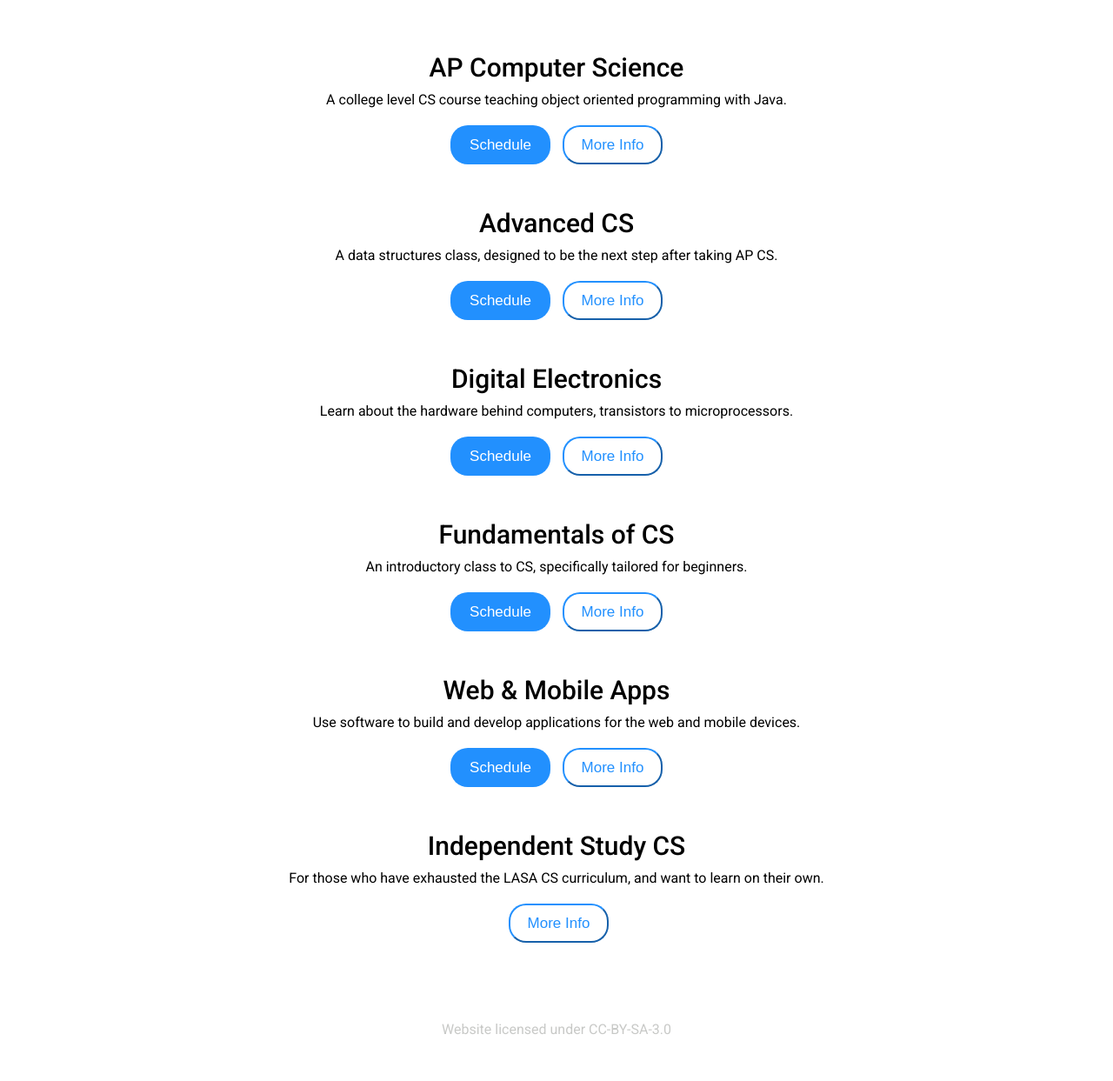
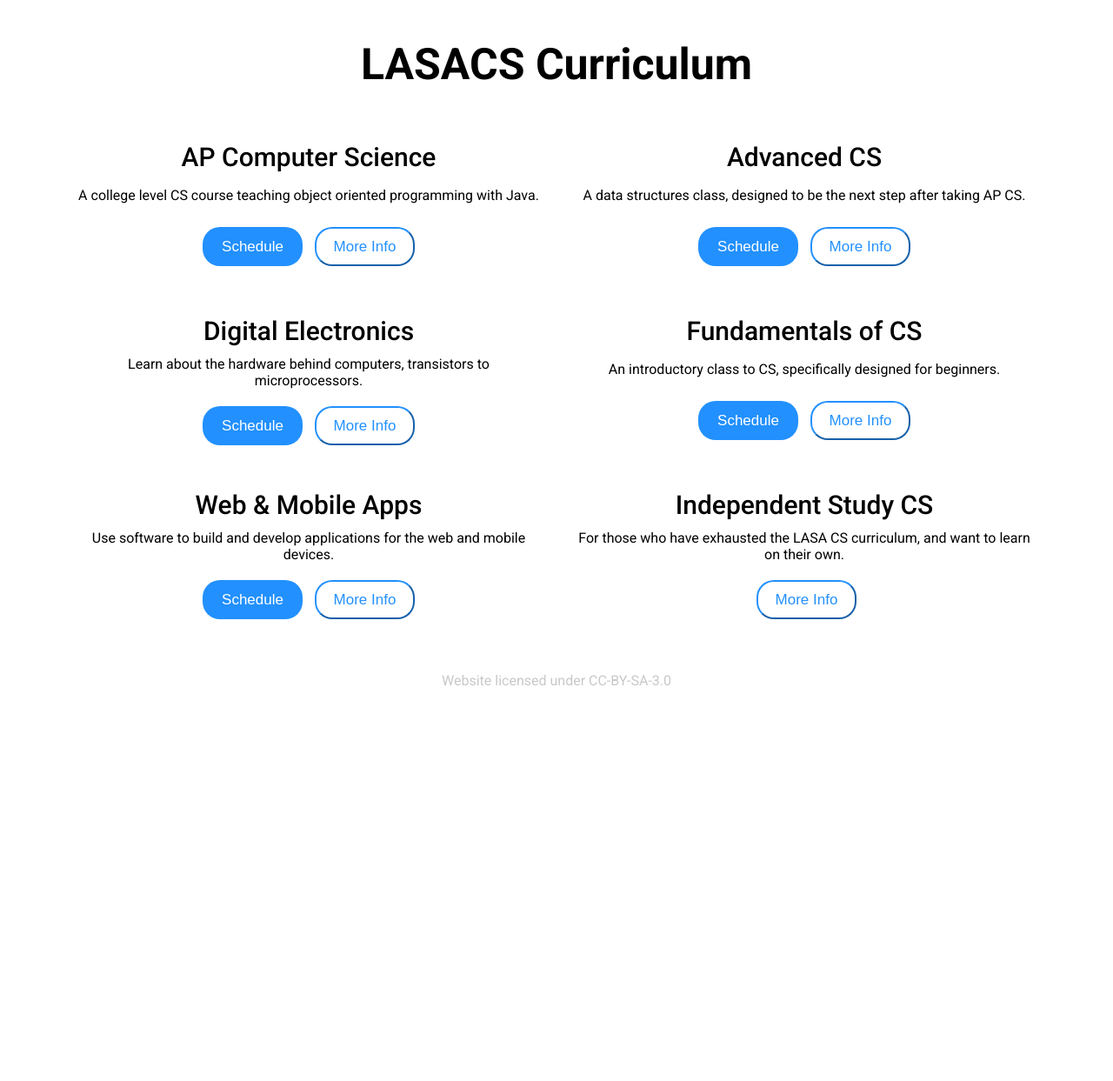
Before and after one commit to crkalapat/lasacs_website, a Flask app: page / in a window 1280 px wide. Shown: the part 80-1323 px from the top of the page at 87% size. After the commit the page ends 868 px from the top, so only its background shows below. Run offline with Flask 3, Linux system fonts and the light colour scheme.

Commit message:
Add columns to desktop homepage layout:

```diff
--- a/static/css/styles.css
+++ b/static/css/styles.css
@@ -78,6 +78,13 @@ footer {
 /* Mobile and tablet styles */
 @media screen and (max-width:1029px) {
 
+    main h1 {
+        margin-top: 50px;
+        font-size: 35px;
+    }
+    main {
+        text-align: center;
+    }
     h1 {
         font-size: 30px;
         margin-bottom: 10px;
@@ -182,6 +189,43 @@ footer {
 }
 
 /* Desktop and laptop styles */
+
+@media screen and (min-width: 1030px) {
+    body {
+        display: flex;
+        flex-direction: column;
+        min-height: 100vh;
+    }
+    main {
+        flex: 1;
+        padding-left: 50px;
+        padding-right: 50px;
+        text-align: center;
+    }
+    main h1 {
+        font-size: 50px;
+        margin-bottom: 50px;
+    }
+    .course {
+        float: left;
+        height: 200px;
+        width: 50%;
+        margin-left: auto;
+        margin-right: auto;
+    }
+    section.mt-5 {
+        margin-top: 0px;
+    }
+    footer {
+        margin-top: 0px;
+        position: relative;
+        bottom: 0;
+        justify-self: center;
+    }
+    #navbar {
+        margin-bottom: 25px;
+    }
+}
 @media screen and (min-width:1030px) and (max-width:1279px) {
 
     h1 {
--- a/templates/index.html
+++ b/templates/index.html
@@ -65,7 +65,8 @@
       </ul>
     </nav>
     <main>
-      <section class="mt-5 gparent">
+      <h1>LASACS Curriculum</h1>
+      <section class="mt-5 gparent course">
         <h2 class="class-title">AP Computer Science</h2>
         <p class="class-description">A college level CS course teaching object oriented programming with Java.</p>
         <div class="button-container">
@@ -73,7 +74,7 @@
           <button class="btn-secondary right-center">More Info</button>
         </div>
       </section>
-      <section class="gparent">
+      <section class="gparent course">
         <h2 class="class-title">Advanced CS</h2>
         <p class="class-description">A data structures class, designed to be the next step after taking AP CS.</p>
         <div class="button-container">
@@ -81,7 +82,7 @@
           <button class="btn-secondary right-center">More Info</button>
         </div>
       </section>
-      <section class="gparent">
+      <section class="gparent course">
         <h2 class="class-title">Digital Electronics</h2>
         <p class="class-description">Learn about the hardware behind computers, transistors to microprocessors.</p>
         <div class="button-container">
@@ -89,15 +90,15 @@
           <button class="btn-secondary right-center">More Info</button>
         </div>
       </section>
-      <section class="gparent">
+      <section class="gparent course">
         <h2 class="class-title">Fundamentals of CS</h2>
-        <p class="class-description">An introductory class to CS, specifically tailored for beginners.</p>
+        <p class="class-description">An introductory class to CS, specifically designed for beginners.</p>
         <div class="button-container">
           <button class="btn-primary left-center" onclick="window.location.href='/fun'">Schedule</button>
           <button class="btn-secondary right-center">More Info</button>
         </div>
       </section>
-      <section class="gparent">
+      <section class="gparent course">
         <h2 class="class-title">Web & Mobile Apps</h2>
         <p class="class-description">Use software to build and develop applications for the web and mobile devices.</p>
         <div class="button-container">
@@ -105,7 +106,7 @@
           <button class="btn-secondary right-center">More Info</button>
         </div>
       </section>
-      <section class="gparent">
+      <section class="gparent course">
         <h2 class="class-title">Independent Study CS</h2>
         <p class="class-description">For those who have exhausted the LASA CS curriculum, and want to learn on their own.</p>
         <div class="button-container">
```
